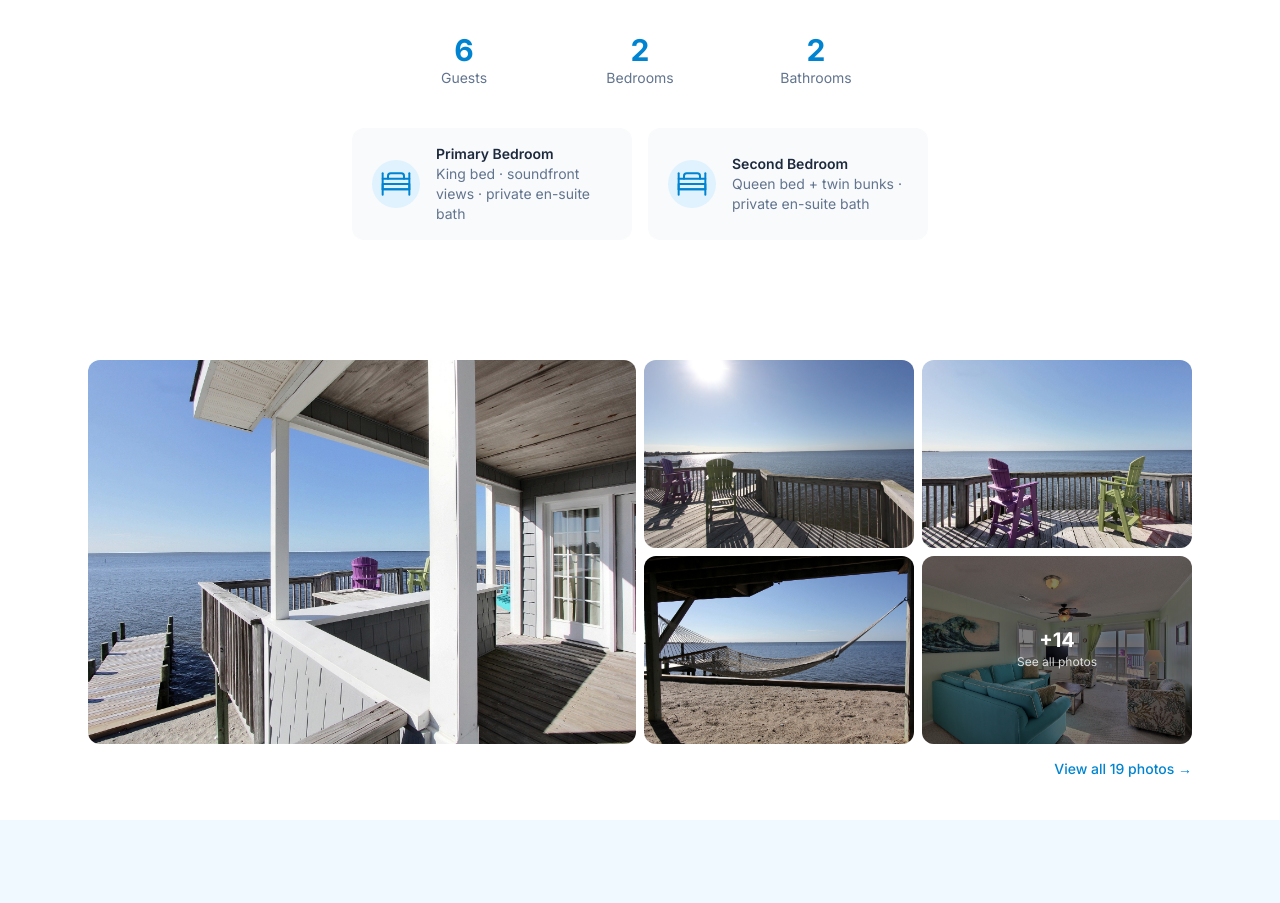
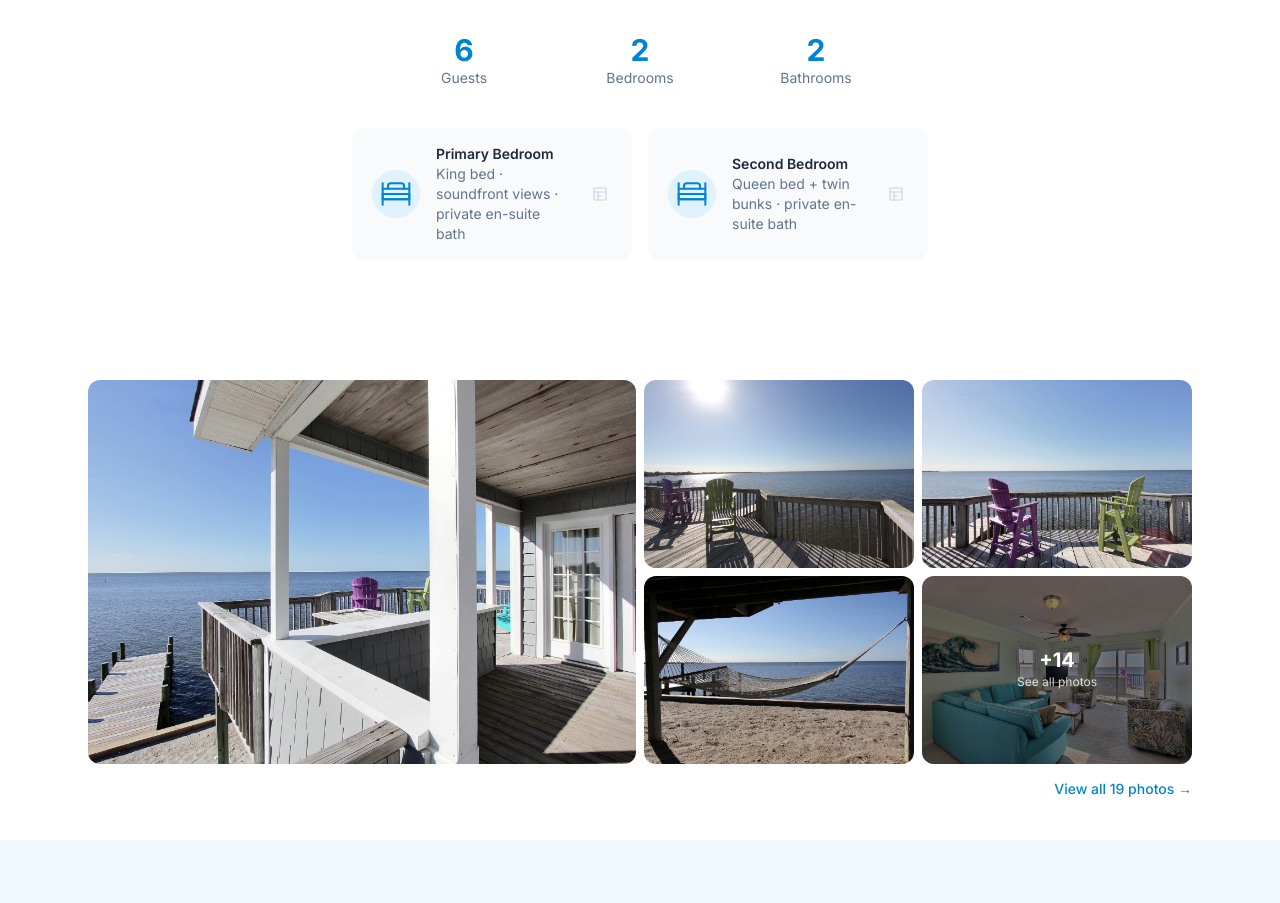
Before and after one commit to tomcallis/observationpoint, a Next.js app in the folder site/: page / in a window 1280 px wide. Shown: the part 1340-2243 px from the top of the page. Built offline with nearby package versions, Linux system fonts and the light colour scheme.

Commit message:
Add floor plan icon to bedroom cards
Small icon on each bedroom card opens the floor plan in a lightbox.
Extracted bedroom section into BedroomDetails client component.

Co-Authored-By: Claude Sonnet 4.6 <noreply@anthropic.com>

```diff
--- a/site/components/sections/Highlights.tsx
+++ b/site/components/sections/Highlights.tsx
@@ -1,4 +1,5 @@
 import { property } from "@/config/property";
+import BedroomDetails from "@/components/ui/BedroomDetails";
 
 // ── Icon definitions ───────────────────────────────────────────────────────
 const ICONS: Record<string, React.ReactNode> = {
@@ -117,19 +118,6 @@ function CheckIcon() {
   );
 }
 
-function BedIcon({ className }: { className?: string }) {
-  return (
-    <svg className={className} width="32" height="32" viewBox="0 0 24 24" fill="none" stroke="currentColor" strokeWidth="1.5" strokeLinecap="round" strokeLinejoin="round">
-      <path d="M2 4v16" />
-      <path d="M22 4v16" />
-      <path d="M2 8h20" />
-      <path d="M2 16h20" />
-      <path d="M6 8v-2a2 2 0 0 1 2-2h8a2 2 0 0 1 2 2v2" />
-      <path d="M2 12h20v4H2z" />
-    </svg>
-  );
-}
-
 export default function Highlights() {
   return (
     <section id="highlights" className="py-20 bg-white">
@@ -178,22 +166,7 @@ export default function Highlights() {
 
         {/* Bedroom details */}
         {property.bedroomDetails && (
-          <div className="mt-10 grid sm:grid-cols-2 gap-4 max-w-xl mx-auto">
-            {property.bedroomDetails.map((room) => (
-              <div
-                key={room.name}
-                className="flex items-center gap-4 bg-slate-50 rounded-xl px-5 py-4"
-              >
-                <div className="w-12 h-12 rounded-full bg-sky-100 flex items-center justify-center shrink-0">
-                  <BedIcon className="text-sky-600" />
-                </div>
-                <div>
-                  <div className="text-slate-800 font-semibold text-sm">{room.name}</div>
-                  <div className="text-slate-500 text-sm">{room.beds}</div>
-                </div>
-              </div>
-            ))}
-          </div>
+          <BedroomDetails rooms={property.bedroomDetails} />
         )}
       </div>
     </section>
--- /dev/null
+++ b/site/components/ui/BedroomDetails.tsx
@@ -0,0 +1,74 @@
+"use client";
+
+import { useState } from "react";
+import Lightbox from "yet-another-react-lightbox";
+import "yet-another-react-lightbox/styles.css";
+
+interface Bedroom {
+  name: string;
+  beds: string;
+}
+
+function BedIcon({ className }: { className?: string }) {
+  return (
+    <svg className={className} width="32" height="32" viewBox="0 0 24 24" fill="none" stroke="currentColor" strokeWidth="1.5" strokeLinecap="round" strokeLinejoin="round">
+      <path d="M2 4v16" />
+      <path d="M22 4v16" />
+      <path d="M2 8h20" />
+      <path d="M2 16h20" />
+      <path d="M6 8v-2a2 2 0 0 1 2-2h8a2 2 0 0 1 2 2v2" />
+      <path d="M2 12h20v4H2z" />
+    </svg>
+  );
+}
+
+function FloorPlanIcon() {
+  return (
+    <svg width="16" height="16" viewBox="0 0 24 24" fill="none" stroke="currentColor" strokeWidth="1.75" strokeLinecap="round" strokeLinejoin="round">
+      <rect x="3" y="3" width="18" height="18" rx="1" />
+      <path d="M3 9h18" />
+      <path d="M9 9v12" />
+      <path d="M9 15h6" />
+    </svg>
+  );
+}
+
+export default function BedroomDetails({ rooms }: { rooms: Bedroom[] }) {
+  const [open, setOpen] = useState(false);
+
+  return (
+    <>
+      <div className="mt-10 grid sm:grid-cols-2 gap-4 max-w-xl mx-auto">
+        {rooms.map((room) => (
+          <div
+            key={room.name}
+            className="flex items-center gap-4 bg-slate-50 rounded-xl px-5 py-4"
+          >
+            <div className="w-12 h-12 rounded-full bg-sky-100 flex items-center justify-center shrink-0">
+              <BedIcon className="text-sky-600" />
+            </div>
+            <div className="flex-1 min-w-0">
+              <div className="text-slate-800 font-semibold text-sm">{room.name}</div>
+              <div className="text-slate-500 text-sm">{room.beds}</div>
+            </div>
+            <button
+              onClick={() => setOpen(true)}
+              title="View floor plan"
+              className="shrink-0 text-slate-300 hover:text-sky-500 transition-colors p-1 rounded"
+            >
+              <FloorPlanIcon />
+            </button>
+          </div>
+        ))}
+      </div>
+
+      <Lightbox
+        open={open}
+        close={() => setOpen(false)}
+        slides={[{ src: "/images/floor-plan.png", alt: "Observation Point floor plan" }]}
+        carousel={{ finite: true }}
+        render={{ buttonPrev: () => null, buttonNext: () => null }}
+      />
+    </>
+  );
+}
```
